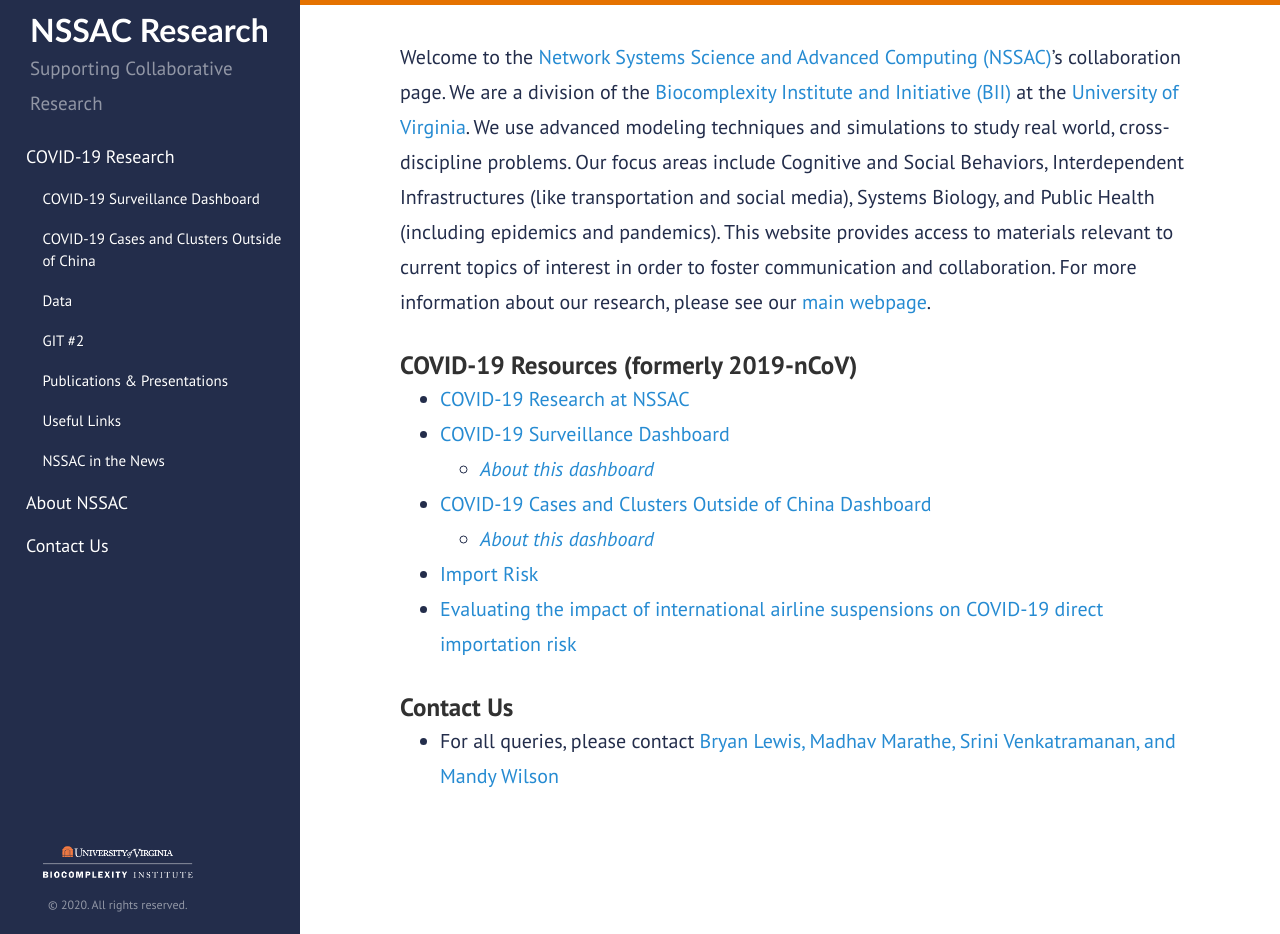
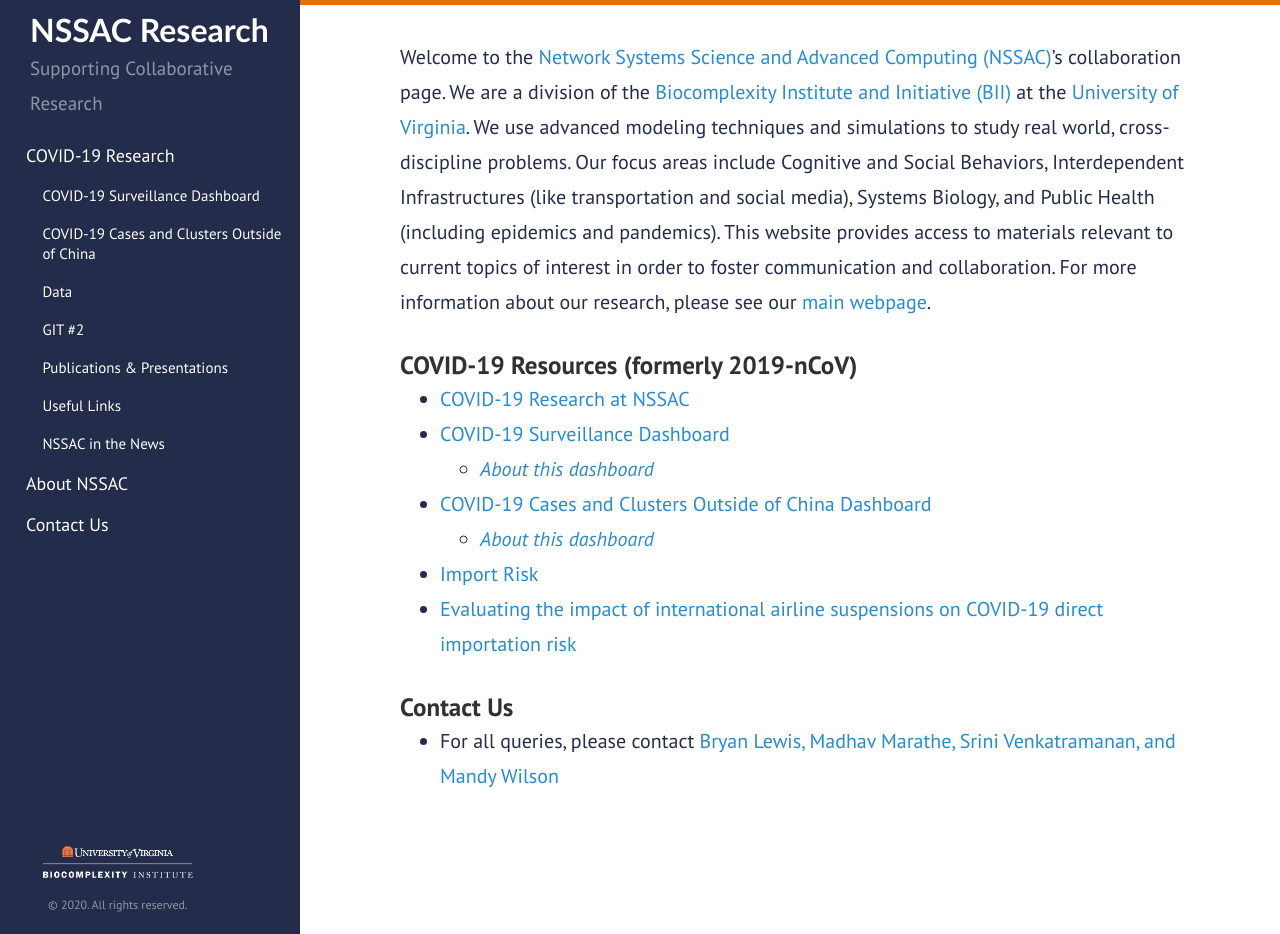
Before and after one commit to mehta-gaurav/mehta-gaurav.github.io, a Jekyll site: the page built from index.md, in a window 1280 px wide and 934 px high. Built offline with Jekyll 4.4.1, drawn with Linux system fonts in a browser that asks for light colours.

Commit message:
Update layout.css

```diff
--- a/public/css/layout.css
+++ b/public/css/layout.css
@@ -267,7 +267,7 @@
     }
 
     .sidebar_scroll {
-    line-height: 1.1rem;
+    line-height: 1rem;
     overflow-y: auto;
     max-height: 65vh;
     direction: rtl;
```
